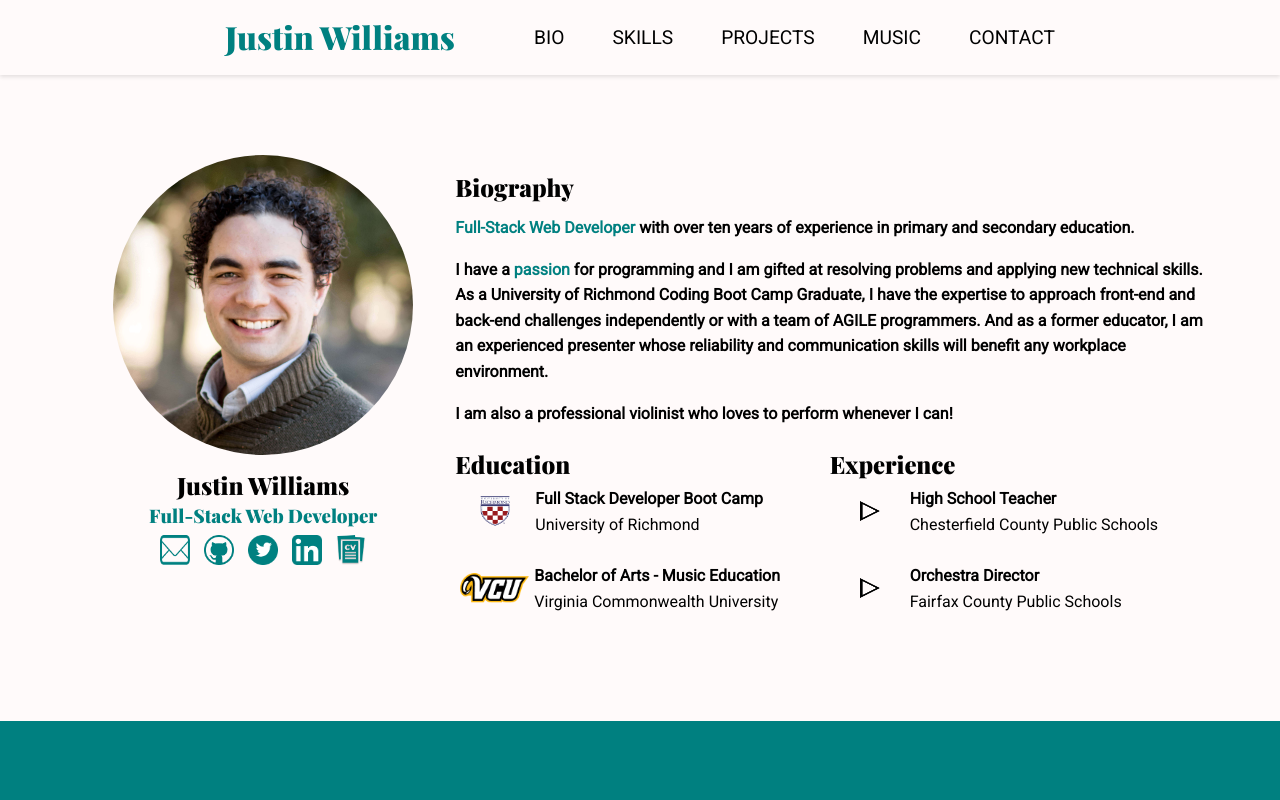
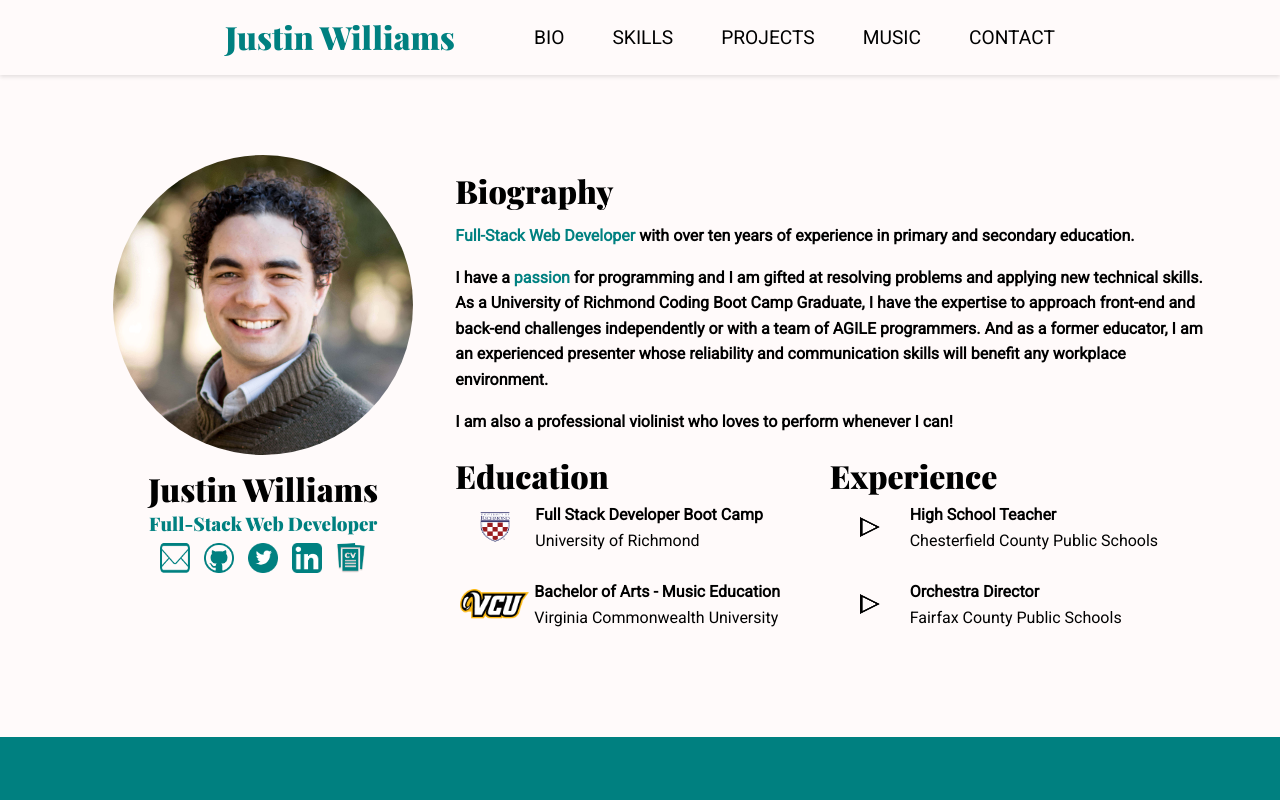
Before and after one commit to justinwilliamsrva/react-portfolio, a React (Create React App) app: page / in a window 1280 px wide. Shown: the top 800 px of the page. Built offline with nearby package versions, Linux system fonts and the light colour scheme.

Commit message:
style: change h1 and h2 to 2rem

```diff
--- a/src/Projects/ProjectList.js
+++ b/src/Projects/ProjectList.js
@@ -1,5 +1,6 @@
 import React from "react";
 import Project from "./Project";
+import "../styles/project.css";
 
 const projects = [
   {
--- a/src/styles/new.css
+++ b/src/styles/new.css
@@ -24,6 +24,11 @@ h3,
 p {
   padding: 0;
   /* margin: 0; */
+}
+
+h1,
+h2 {
+  font-size: 2rem;
 }
 
 body {
```
Also changed, not shown: src/styles/project.css (added).
